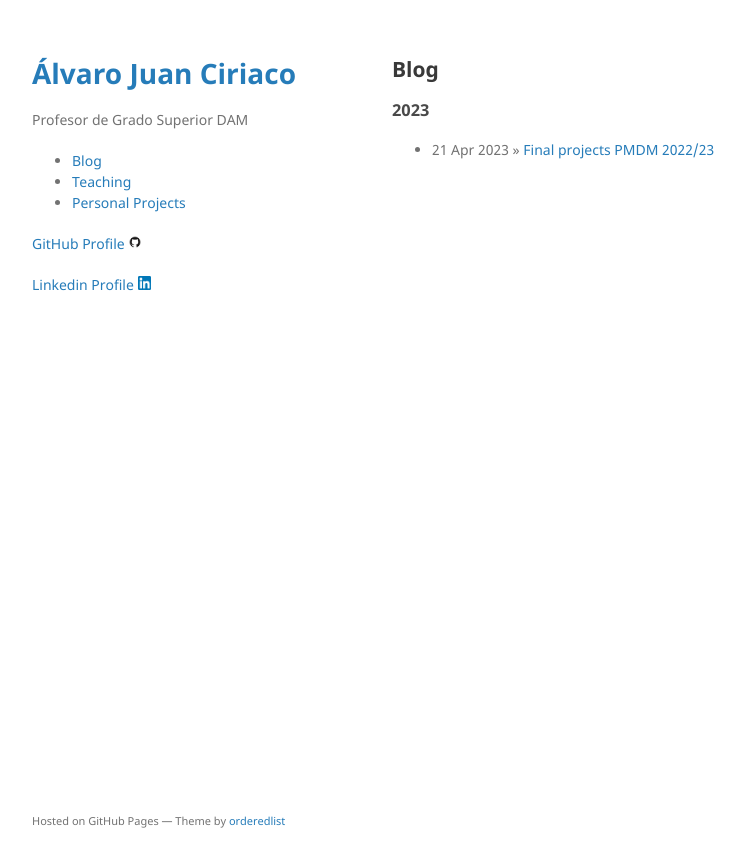
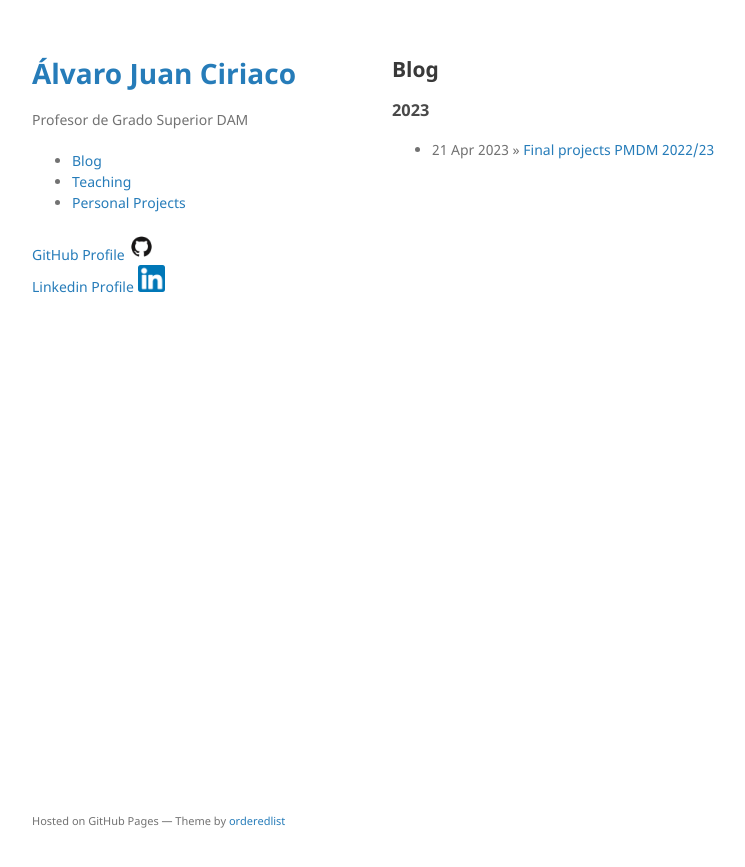
Before and after one commit to ajuan-salesianos/ajuan-salesianos.github.io, a Jekyll site: the page built from index.html, in a window 1280 px wide. Shown: the top 867 px of the page, without its empty margins (178-923 px from the left). Built offline with Jekyll 4.4.1, drawn with Linux system fonts in a browser that asks for light colours.

Commit message:
Logo rrss

```diff
--- a/_layouts/default.html
+++ b/_layouts/default.html
@@ -34,17 +34,12 @@
         <p class="view"><a href="{{ site.github.repository_url }}">View the Project on GitHub <small>{{ site.github.repository_nwo }}</small></a></p>
         {% endif %}
 
-        {% if site.github.is_user_page %}
+        {% if site.github.is_user_page && site.show_linkedin %}
         <p class="view">
           <a href="{{ site.github.owner_url }}">GitHub Profile </a>
-          <img src="/assets/img/github.png" width="5%">
-        </p>
-        {% endif %}
-
-        {% if site.show_linkedin %}
-        <p class="view">
+          <img src="/assets/img/github.png" width="10%"><br>
           <a href="{{ site.linkedin }}">Linkedin Profile </a>
-          <img src="/assets/img/linkedin.png" width="5%">
+          <img src="/assets/img/linkedin.png" width="10%">
         </p>
         {% endif %}
 
```
